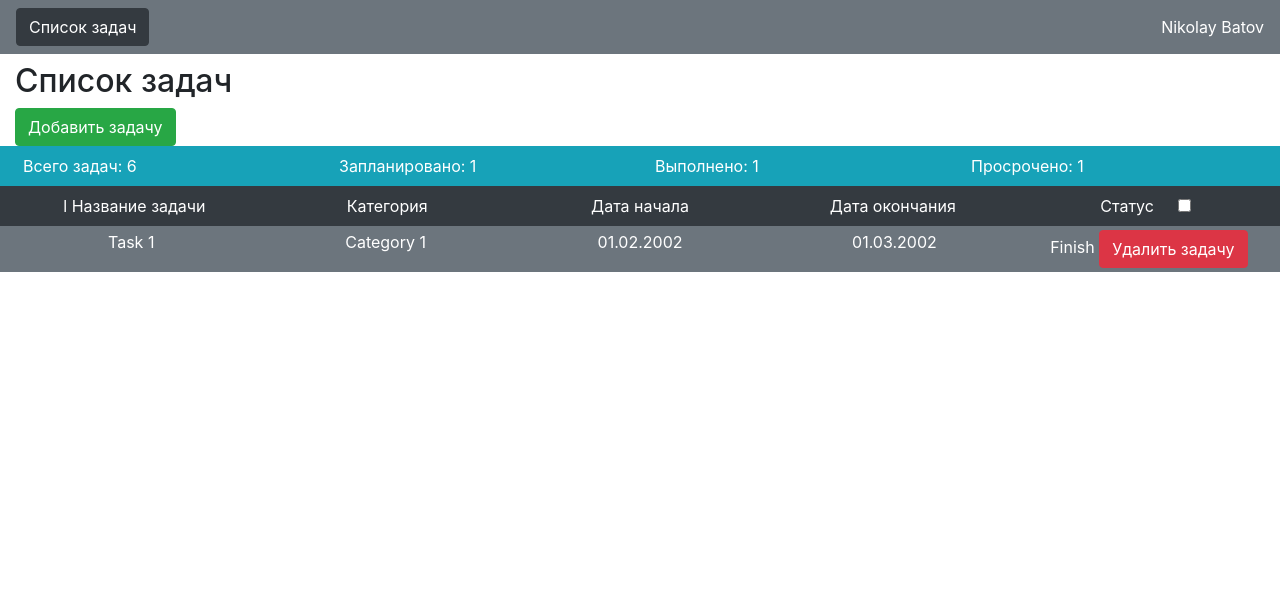
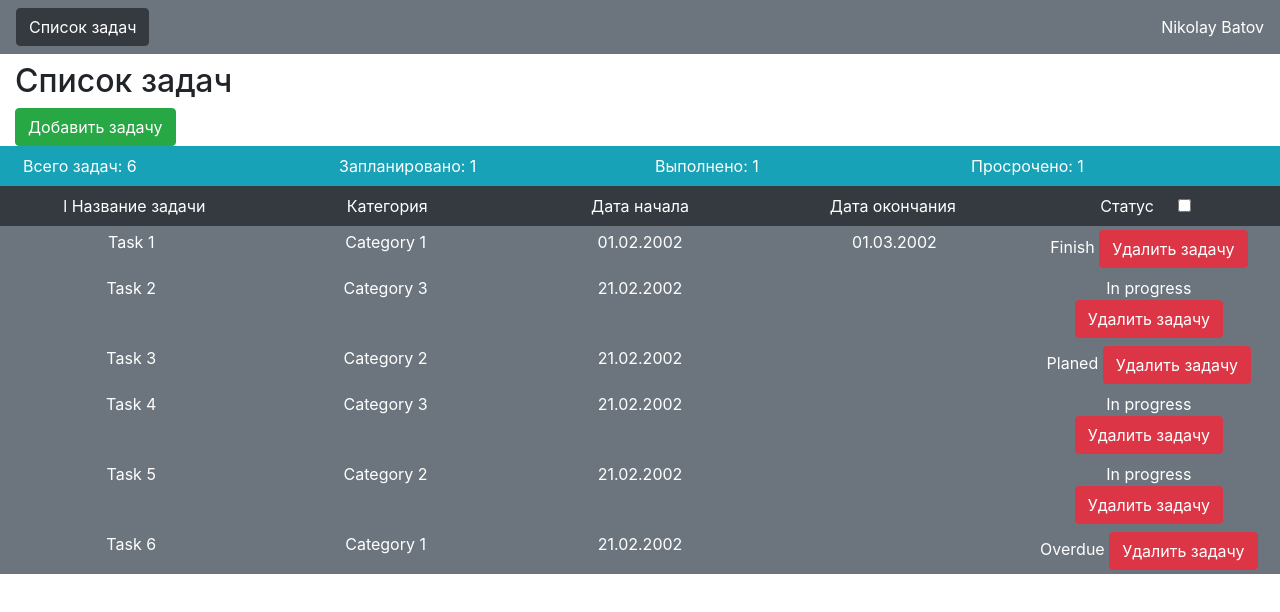
Before and after one commit to BatovNikolay/task-planner, an Angular app: page / in a window 1280 px wide. Shown: the top 612 px of the page. Built offline with nearby package versions, Linux system fonts and the light colour scheme.

Commit message:
5. Связывание двух компонентов.[#119377]

```diff
--- a/src/app/task-list/task-list.component.html
+++ b/src/app/task-list/task-list.component.html
@@ -27,12 +27,12 @@
       <input class="d-inline ml-3" type="checkbox" aria-label="status" (change)="filterTasks($event)">
     </div>
   </div>
-  <app-list-row
-    [name]="tasks[0].name"
-    [category]="tasks[0].category"
-    [dateStart]="tasks[0].dateStart"
-    [dateEnd]="tasks[0].dateEnd"
-    [status]="tasks[0].status"
+  <app-list-row *ngFor="let task of tasks"
+    [name]="task.name"
+    [category]="task.category"
+    [dateStart]="task.dateStart"
+    [dateEnd]="task.dateEnd"
+    [status]="task.status"
     (deleteTaskEmitter)="deleteTaskFromArray($event)"
   ></app-list-row>
 </div>
```
